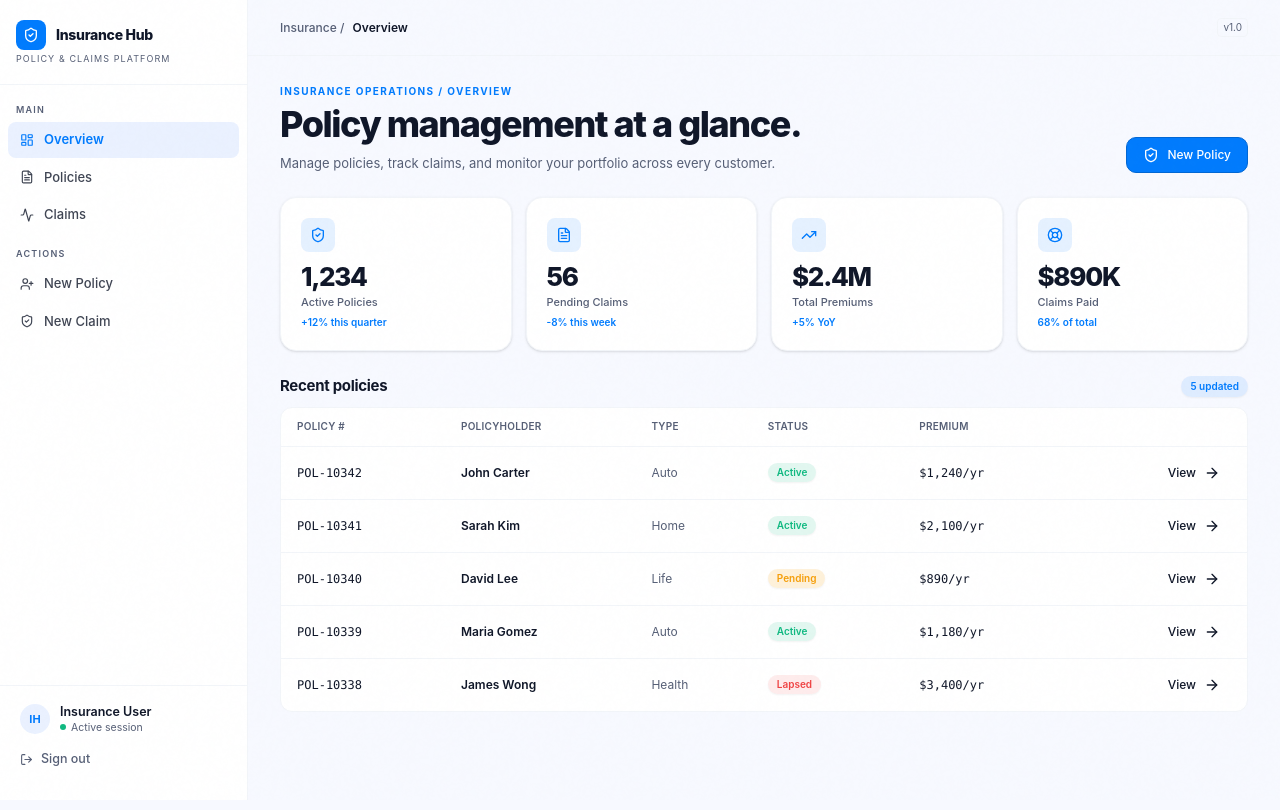
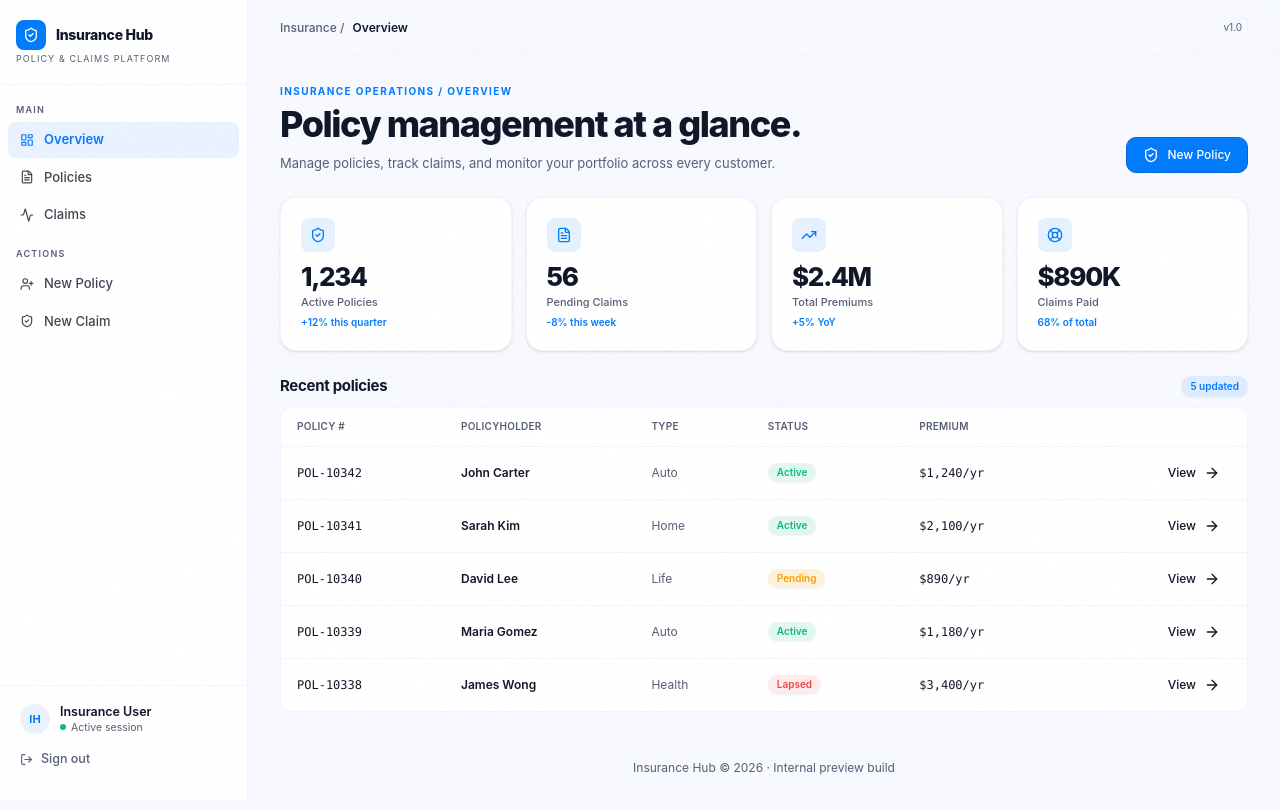
Before and after one commit to ashishsinghjmd/insurance-hub, a Next.js app: page / in a window 1280 px wide. Shown: the top 810 px of the page. Built offline with nearby package versions, Linux system fonts and the light colour scheme.

Commit message:
feat: add dashboard footer for preview build

```diff
--- a/src/app/page.tsx
+++ b/src/app/page.tsx
@@ -88,6 +88,10 @@ export default function DashboardPage() {
           </tbody>
         </table>
       </section>
+
+      <div className="portal-footer text-center text-xs text-muted-foreground" style={{ marginTop: 32, paddingTop: 16, borderTop: "1px solid var(--border)" }}>
+        Insurance Hub &copy; 2026 &middot; Internal preview build
+      </div>
     </div>
   );
 }
```
